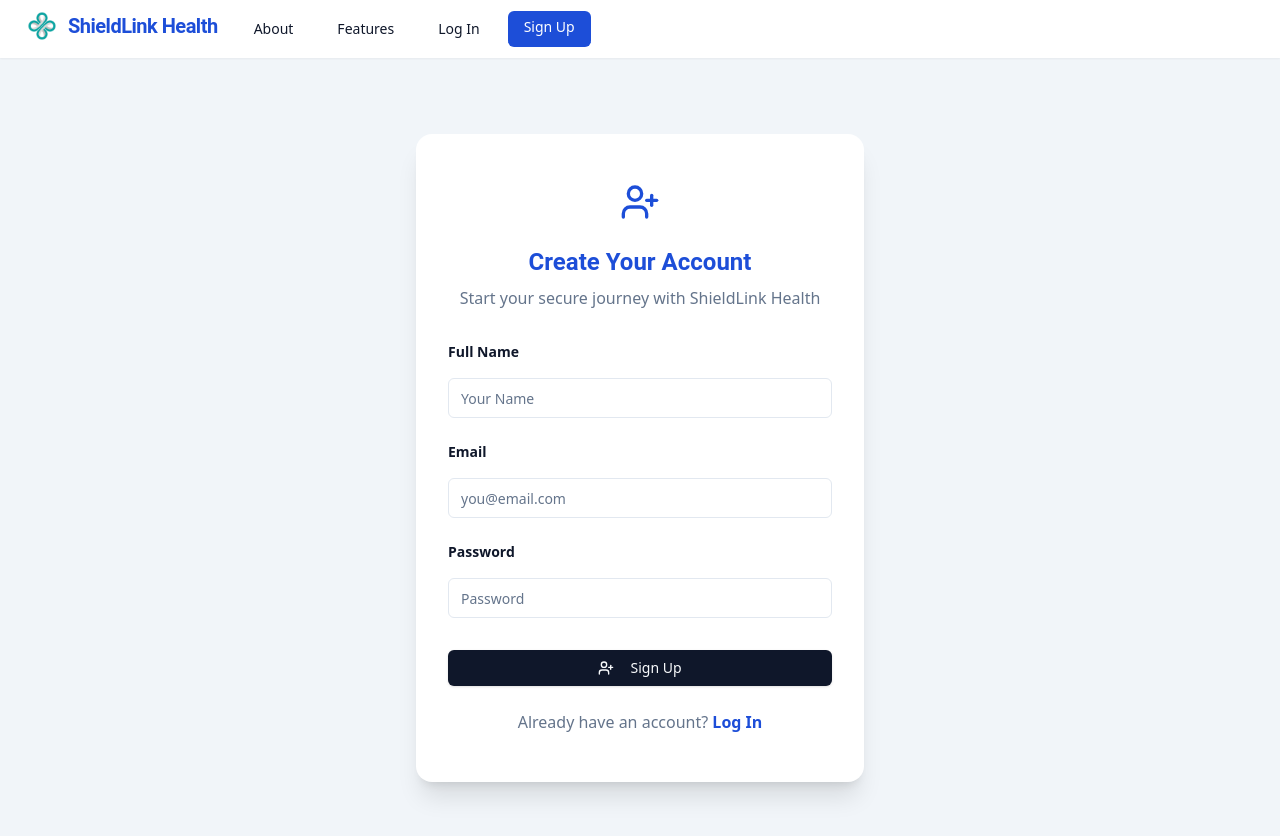
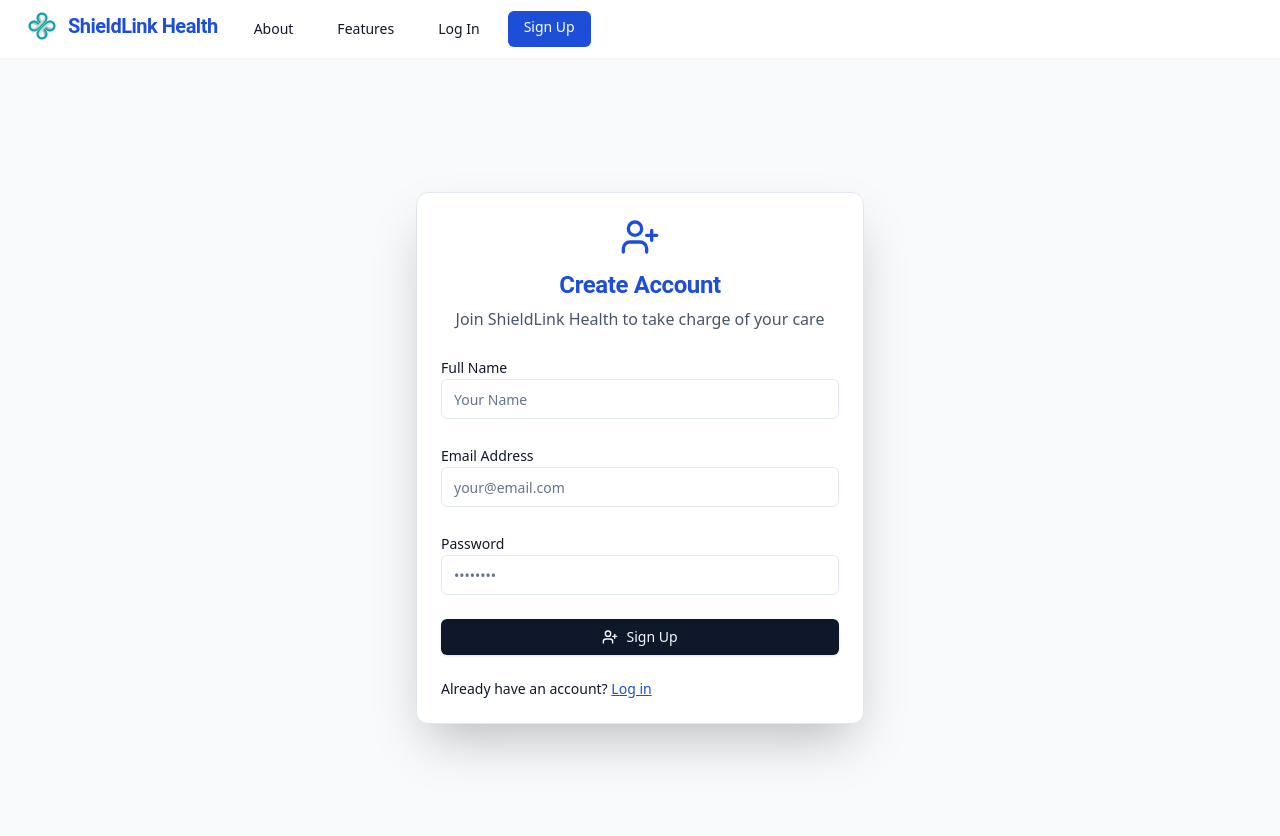
Before and after one commit to Collin-Test-Quome-Org/create-a-comprehensive-hipaa-compliant-patient-por-ac35136d-d57c8af3, a React (Vite) app in the folder frontend/: page /signup in a window 1280 px wide. Shown: the top 836 px of the page. Built offline with nearby package versions, Linux system fonts and the light colour scheme.

Commit message:
Implement LoginPage, SignupPage, and CompanyLogo for patient portal auth UI.

```diff
--- a/frontend/src/components/CompanyLogo.tsx
+++ b/frontend/src/components/CompanyLogo.tsx
@@ -1,14 +1,10 @@
-import React from 'react';
+import * as React from 'react';
 
-/**
- * CompanyLogo component renders the ShieldLink Health logo as per brand kit
- * Props: size (number, defaults to 36)
- */
+// Brand Kit: logo-0 is a shield-shaped icon with blue and slate split, center lock symbol
 export const CompanyLogo = ({ size = 36 }: { size?: number }) => (
   <img
-    src={"/branding/assets/logo-0.png"}
-    style={{ width: size, height: size }}
+    src={require('/branding/assets/logo-0.png')}
+    style={{ width: size, height: size, display: 'inline-block', verticalAlign: 'middle' }}
     draggable={false}
-    aria-hidden="true"
   />
 );
--- a/frontend/src/pages/LoginPage.tsx
+++ b/frontend/src/pages/LoginPage.tsx
@@ -1,82 +1,94 @@
+import { Button } from '@/components/ui/button';
+import { Card, CardContent, CardHeader, CardTitle } from '@/components/ui/card';
+import { Input } from '@/components/ui/input';
+import { Label } from '@/components/ui/label';
+import { Link, useNavigate } from 'react-router-dom';
 import { useState } from 'react';
-import { Button } from '@/components/ui/button';
-import { Input } from '@/components/ui/input';
 import { motion } from 'framer-motion';
-import { Link, useNavigate } from 'react-router-dom';
 import { Lock, LogIn } from 'lucide-react';
 
 export const LoginPage = () => {
   const [email, setEmail] = useState('');
   const [password, setPassword] = useState('');
-  const [loading, setLoading] = useState(false);
   const [error, setError] = useState('');
   const navigate = useNavigate();
 
-  const handleLogin = async (e: React.FormEvent) => {
+  const onSubmit = (e: React.FormEvent) => {
     e.preventDefault();
-    setLoading(true);
     setError('');
-    // Mock login logic: any email/password accepted
+    // Mock login: allow any email/password
+    if (!email || !password) {
+      setError('Please enter your email and password.');
+      return;
+    }
+    // Simulate MFA step
     setTimeout(() => {
-      if (email && password) {
       navigate('/dashboard');
-      } else {
-        setError('Please enter email and password.');
-      }
-      setLoading(false);
-    }, 800);
+    }, 600);
   };
 
   return (
-    <div className="min-h-screen flex items-center justify-center bg-[#f1f5f9]">
+    <div className="min-h-screen flex flex-col items-center justify-center bg-[#f8fafc] py-12">
       <motion.div
-        initial={{ opacity: 0, y: 32 }}
+        initial={{ opacity: 0, y: 40 }}
         animate={{ opacity: 1, y: 0 }}
-        transition={{ duration: 0.6 }}
-        className="bg-white rounded-2xl shadow-xl px-8 py-12 w-full max-w-md"
+        transition={{ duration: 0.7 }}
+        className="w-full max-w-md"
       >
-        <div className="flex justify-center mb-6">
-          <Lock size={40} className="text-[#1d4ed8]" />
-        </div>
-        <h1 className="text-2xl font-bold text-center font-['Roboto'] mb-2 text-[#1d4ed8]">Welcome Back</h1>
-        <p className="text-center text-slate-500 mb-8">Sign in to access your secure health portal</p>
-        <form onSubmit={handleLogin} className="flex flex-col gap-4">
-          <label htmlFor="login-email" className="text-sm font-semibold">Email</label>
+        <Card className="shadow-2xl rounded-xl">
+          <CardHeader className="text-center">
+            <CardTitle className="flex flex-col items-center gap-2">
+              <Lock className="text-[#1d4ed8] mb-1" size={40} />
+              <span className="font-['Roboto'] text-2xl font-bold text-[#1d4ed8]">Secure Login</span>
+            </CardTitle>
+            <p className="text-slate-600 mt-2">Sign in to your ShieldLink Health account</p>
+          </CardHeader>
+          <CardContent>
+            <form onSubmit={onSubmit} className="space-y-6">
+              <div>
+                <Label htmlFor="login-email" className="font-medium">Email Address</Label>
                 <Input
                   id="login-email"
                   type="email"
-            placeholder="you@email.com"
                   value={email}
                   onChange={e => setEmail(e.target.value)}
-            className="mb-2"
-            autoComplete="username"
+                  autoComplete="email"
+                  placeholder="you@email.com"
                   required
                 />
-          <label htmlFor="login-password" className="text-sm font-semibold">Password</label>
+              </div>
+              <div>
+                <Label htmlFor="login-password" className="font-medium">Password</Label>
                 <Input
                   id="login-password"
                   type="password"
-            placeholder="Password"
                   value={password}
                   onChange={e => setPassword(e.target.value)}
-            className="mb-2"
                   autoComplete="current-password"
+                  placeholder="••••••••"
                   required
                 />
-          {error && <div className="text-red-500 text-sm mt-1 text-center">{error}</div>}
-          <Button id="login-submit" type="submit" className="w-full mt-2 flex items-center justify-center" disabled={loading}>
-            {loading ? (
-              <span>Signing in...</span>
-            ) : (
-              <><LogIn size={18} className="mr-2" />Sign In</>
-            )}
+              </div>
+              {error && <div className="text-red-600 text-sm text-center" data-testid="login-error">{error}</div>}
+              <Button type="submit" id="login-submit" className="w-full flex items-center gap-2 justify-center">
+                <LogIn size={18} />
+                Log In
               </Button>
             </form>
-        <div className="mt-6 text-center">
-          <span className="text-slate-500">Don't have an account? </span>
-          <Link to="/signup" className="text-[#1d4ed8] font-semibold hover:underline">Sign Up</Link>
+            <div className="flex justify-between mt-6 text-sm">
+              <span>
+                New here?{' '}
+                <Link to="/signup" className="text-[#1d4ed8] font-medium underline" id="login-signup-link">
+                  Sign up
+                </Link>
+              </span>
+              <span>
+                <Link to="#" className="text-slate-500 hover:text-[#1d4ed8] underline">Forgot password?</Link>
+              </span>
             </div>
+          </CardContent>
+        </Card>
       </motion.div>
     </div>
   );
-};
+}
--- a/frontend/src/pages/SignupPage.tsx
+++ b/frontend/src/pages/SignupPage.tsx
@@ -1,93 +1,100 @@
+import { Button } from '@/components/ui/button';
+import { Card, CardContent, CardHeader, CardTitle } from '@/components/ui/card';
+import { Input } from '@/components/ui/input';
+import { Label } from '@/components/ui/label';
+import { Link, useNavigate } from 'react-router-dom';
 import { useState } from 'react';
-import { Button } from '@/components/ui/button';
-import { Input } from '@/components/ui/input';
 import { motion } from 'framer-motion';
-import { Link, useNavigate } from 'react-router-dom';
 import { UserPlus } from 'lucide-react';
 
 export const SignupPage = () => {
   const [email, setEmail] = useState('');
   const [name, setName] = useState('');
   const [password, setPassword] = useState('');
-  const [loading, setLoading] = useState(false);
   const [error, setError] = useState('');
   const navigate = useNavigate();
 
-  const handleSignup = (e: React.FormEvent) => {
+  const onSubmit = (e: React.FormEvent) => {
     e.preventDefault();
-    setLoading(true);
     setError('');
-    // Mock signup logic: any input accepted, redirect to dashboard
+    if (!email || !name || !password) {
+      setError('Please fill out all fields.');
+      return;
+    }
+    // Mock signup: allow any info
     setTimeout(() => {
-      if (email && password && name) {
       navigate('/dashboard');
-      } else {
-        setError('Please fill in all fields.');
-      }
-      setLoading(false);
-    }, 800);
+    }, 600);
   };
 
   return (
-    <div className="min-h-screen flex items-center justify-center bg-[#f1f5f9]">
+    <div className="min-h-screen flex flex-col items-center justify-center bg-[#f8fafc] py-12">
       <motion.div
-        initial={{ opacity: 0, y: 32 }}
+        initial={{ opacity: 0, y: 40 }}
         animate={{ opacity: 1, y: 0 }}
-        transition={{ duration: 0.6 }}
-        className="bg-white rounded-2xl shadow-xl px-8 py-12 w-full max-w-md"
+        transition={{ duration: 0.7 }}
+        className="w-full max-w-md"
       >
-        <div className="flex justify-center mb-6">
-          <UserPlus size={40} className="text-[#1d4ed8]" />
-        </div>
-        <h1 className="text-2xl font-bold text-center font-['Roboto'] mb-2 text-[#1d4ed8]">Create Your Account</h1>
-        <p className="text-center text-slate-500 mb-8">Start your secure journey with ShieldLink Health</p>
-        <form onSubmit={handleSignup} className="flex flex-col gap-4">
-          <label htmlFor="signup-name" className="text-sm font-semibold">Full Name</label>
+        <Card className="shadow-2xl rounded-xl">
+          <CardHeader className="text-center">
+            <CardTitle className="flex flex-col items-center gap-2">
+              <UserPlus className="text-[#1d4ed8] mb-1" size={40} />
+              <span className="font-['Roboto'] text-2xl font-bold text-[#1d4ed8]">Create Account</span>
+            </CardTitle>
+            <p className="text-slate-600 mt-2">Join ShieldLink Health to take charge of your care</p>
+          </CardHeader>
+          <CardContent>
+            <form onSubmit={onSubmit} className="space-y-6">
+              <div>
+                <Label htmlFor="signup-name" className="font-medium">Full Name</Label>
                 <Input
                   id="signup-name"
                   type="text"
-            placeholder="Your Name"
                   value={name}
                   onChange={e => setName(e.target.value)}
-            className="mb-2"
+                  placeholder="Your Name"
                   required
                 />
-          <label htmlFor="signup-email" className="text-sm font-semibold">Email</label>
+              </div>
+              <div>
+                <Label htmlFor="signup-email" className="font-medium">Email Address</Label>
                 <Input
                   id="signup-email"
                   type="email"
-            placeholder="you@email.com"
                   value={email}
                   onChange={e => setEmail(e.target.value)}
-            className="mb-2"
-            autoComplete="username"
+                  placeholder="your@email.com"
                   required
                 />
-          <label htmlFor="signup-password" className="text-sm font-semibold">Password</label>
+              </div>
+              <div>
+                <Label htmlFor="signup-password" className="font-medium">Password</Label>
                 <Input
                   id="signup-password"
                   type="password"
-            placeholder="Password"
                   value={password}
                   onChange={e => setPassword(e.target.value)}
-            className="mb-2"
-            autoComplete="new-password"
+                  placeholder="••••••••"
                   required
                 />
-          {error && <div className="text-red-500 text-sm mt-1 text-center">{error}</div>}
-          <Button id="signup-submit" type="submit" className="w-full mt-2 flex items-center justify-center" disabled={loading}>
-            {loading ? (
-              <span>Creating account...</span>
-            ) : (
-              <><UserPlus size={18} className="mr-2" />Sign Up</>
-            )}
+              </div>
+              {error && <div className="text-red-600 text-sm text-center">{error}</div>}
+              <Button type="submit" id="signup-submit" className="w-full flex items-center gap-2 justify-center">
+                <UserPlus size={18} />
+                Sign Up
               </Button>
             </form>
-        <div className="mt-6 text-center">
-          <span className="text-slate-500">Already have an account? </span>
-          <Link to="/login" className="text-[#1d4ed8] font-semibold hover:underline">Log In</Link>
+            <div className="flex justify-between mt-6 text-sm">
+              <span>
+                Already have an account?{' '}
+                <Link to="/login" className="text-[#1d4ed8] font-medium underline" id="signup-login-link">
+                  Log in
+                </Link>
+              </span>
             </div>
+          </CardContent>
+        </Card>
       </motion.div>
     </div>
   );
-};
+}
```
Lines whose indentation alone changed are shown as unchanged.
